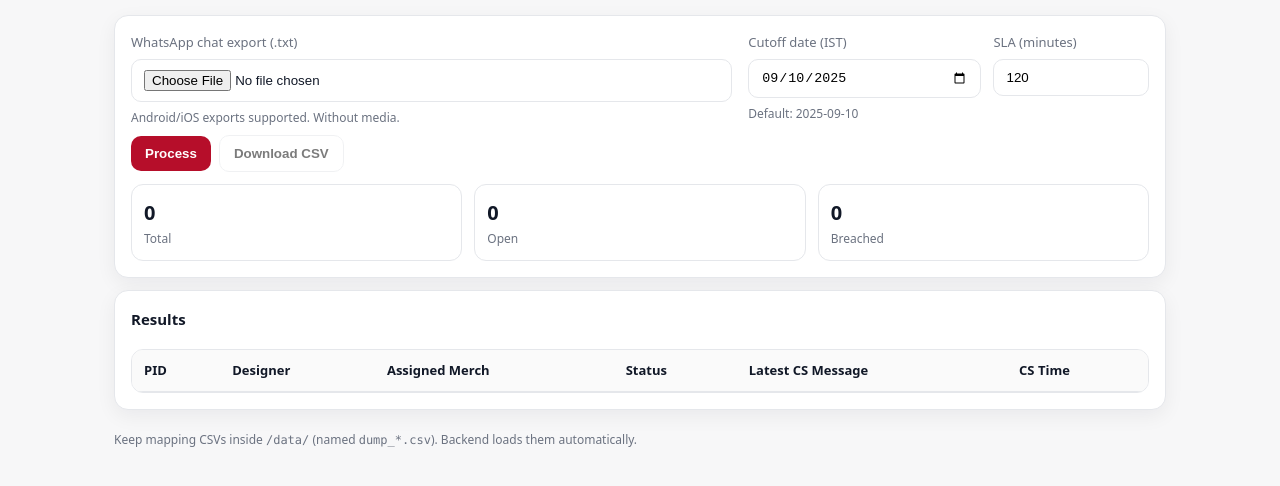
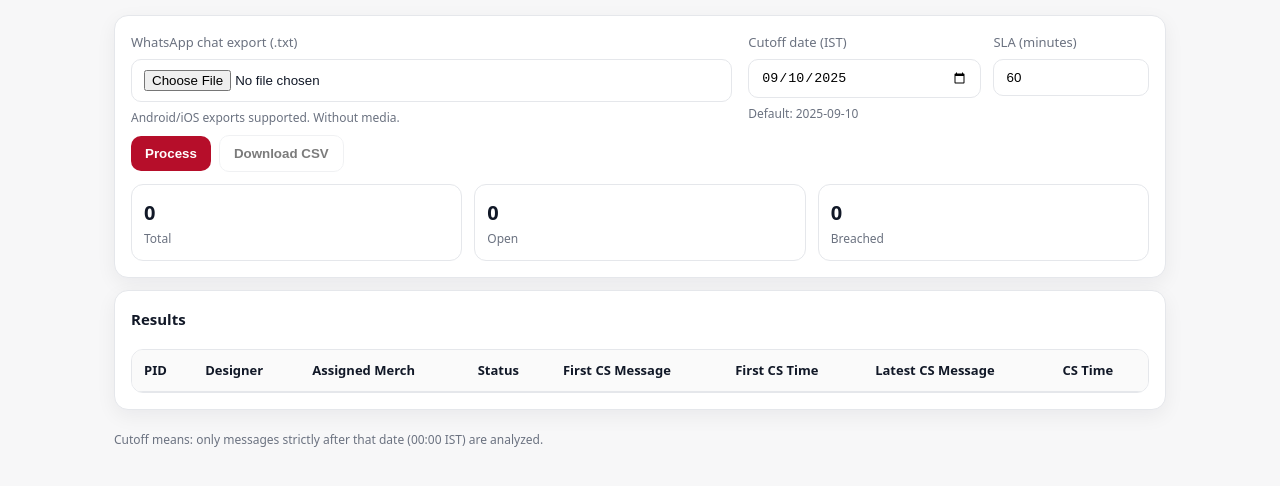
Before and after one commit to prashanta-dev7/aza-open-queries, a website: page index.html in a window 1280 px wide. Shown: the part 88-574 px from the top of the page. Drawn offline with Linux system fonts and the light colour scheme.

Commit message:
Update index.html

```diff
--- a/index.html
+++ b/index.html
@@ -7,81 +7,46 @@
 
   <style>
     :root{
-      --bg: #f7f7f8;
-      --card: #ffffff;
-      --text: #111827;
-      --muted: #6b7280;
-      --border: #e5e7eb;
-      --brand: #b60e2a;
-      --ok: #1f6f37;        /* closed */
-      --warn: #7a5b00;      /* open */
-      --breach: #8a1c1c;    /* breached */
-      --table-head: #fafafa;
-      --radius: 14px;
-      --shadow: 0 6px 20px rgba(17,24,39,.06);
+      --bg: #f7f7f8; --card: #ffffff; --text: #111827; --muted: #6b7280; --border: #e5e7eb;
+      --brand: #b60e2a; --ok:#1f6f37; --warn:#7a5b00; --breach:#8a1c1c; --table-head:#fafafa;
+      --radius: 14px; --shadow: 0 6px 20px rgba(17,24,39,.06);
     }
     *{box-sizing:border-box}
-    html,body{height:100%}
-    body{
-      margin:0; background:var(--bg); color:var(--text);
-      font: 15px/1.6 system-ui, -apple-system, Segoe UI, Roboto, Arial, sans-serif;
-    }
-    .container{max-width:1100px; margin:0 auto; padding:24px}
-    header{margin-bottom:18px;}
-    h1{font-size:20px; margin:0; letter-spacing:.2px}
-    .brand-dot{width:12px; height:12px; border-radius:50%; background:var(--brand); display:inline-block; margin-right:8px}
+    body{margin:0;background:var(--bg);color:var(--text);font:15px/1.6 system-ui,-apple-system,Segoe UI,Roboto,Arial,sans-serif}
+    .container{max-width:1100px;margin:0 auto;padding:24px}
+    header{margin-bottom:18px}
+    h1{font-size:20px;margin:0;letter-spacing:.2px}
+    .brand-dot{width:12px;height:12px;border-radius:50%;background:var(--brand);display:inline-block;margin-right:8px}
     .muted{color:var(--muted)}
-    .row{display:grid; grid-template-columns: 1.2fr .8fr; gap:16px}
+    .row{display:grid;grid-template-columns:1.2fr .8fr;gap:16px}
     @media (max-width: 820px){ .row{grid-template-columns:1fr} }
-
-    .card{
-      background:var(--card); border:1px solid var(--border); border-radius:var(--radius);
-      box-shadow:var(--shadow);
-    }
+    .card{background:var(--card);border:1px solid var(--border);border-radius:var(--radius);box-shadow:var(--shadow)}
     .card-body{padding:16px}
-    .card-title{font-weight:600; margin:0 0 10px}
-
-    label{display:block; font-size:13px; color:var(--muted); margin-bottom:6px}
-    input[type="file"], input[type="date"], input[type="number"]{
-      width:100%; padding:10px 12px; border:1px solid var(--border); border-radius:10px; background:#fff;
-      outline:none; transition:border-color .15s ease;
-    }
+    .card-title{font-weight:600;margin:0 0 10px}
+    label{display:block;font-size:13px;color:var(--muted);margin-bottom:6px}
+    input[type="file"],input[type="date"],input[type="number"]{width:100%;padding:10px 12px;border:1px solid var(--border);border-radius:10px;background:#fff;outline:none;transition:border-color .15s ease}
     input:focus{border-color:#cbd5e1}
-
-    .btn{
-      appearance:none; border:0; border-radius:10px; padding:10px 14px; font-weight:600; cursor:pointer;
-      transition: transform .04s ease, filter .15s ease;
-    }
-    .btn:active{transform: translateY(1px)}
-    .btn-primary{background:var(--brand); color:#fff}
-    .btn-primary:hover{filter: brightness(.96)}
-    .btn-secondary{background:#fff; color:#111; border:1px solid var(--border)}
-    .btn-secondary:hover{filter: brightness(.98)}
-    .btn:disabled{opacity:.55; cursor:not-allowed}
-
-    .toolbar{display:flex; gap:8px; align-items:center; margin-top:8px}
-
-    /* Table */
-    .table-wrap{border:1px solid var(--border); border-radius:12px; overflow:hidden; background:#fff}
-    table{width:100%; border-collapse:collapse; font-size:13px}
-    thead th{background:var(--table-head); position:sticky; top:0; z-index:1}
-    th, td{padding:10px 12px; text-align:left; border-bottom:1px solid var(--border); vertical-align:top}
+    .btn{appearance:none;border:0;border-radius:10px;padding:10px 14px;font-weight:600;cursor:pointer;transition:transform .04s ease,filter .15s ease}
+    .btn:active{transform:translateY(1px)}
+    .btn-primary{background:var(--brand);color:#fff}.btn-primary:hover{filter:brightness(.96)}
+    .btn-secondary{background:#fff;color:#111;border:1px solid var(--border)}.btn-secondary:hover{filter:brightness(.98)}
+    .btn:disabled{opacity:.55;cursor:not-allowed}
+    .toolbar{display:flex;gap:8px;align-items:center;margin-top:8px}
+    .table-wrap{border:1px solid var(--border);border-radius:12px;overflow:hidden;background:#fff}
+    table{width:100%;border-collapse:collapse;font-size:13px}
+    thead th{background:var(--table-head);position:sticky;top:0;z-index:1}
+    th,td{padding:10px 12px;text-align:left;border-bottom:1px solid var(--border);vertical-align:top}
     tbody tr:hover{background:#fafafa}
-    .mono{font-family: ui-monospace, SFMono-Regular, Menlo, Monaco, Consolas, "Liberation Mono", monospace}
-
-    .pill{
-      display:inline-block; padding:2px 8px; border-radius:999px; font-size:12px; font-weight:600
-    }
-    .pill-open{background:#fff3cd; color:var(--warn)}
-    .pill-breach{background:#fde2e1; color:var(--breach)}
-    .pill-closed{background:#e7f5e8; color:var(--ok)}
-
-    .stats{display:grid; grid-template-columns:repeat(3,1fr); gap:12px; margin-top:12px}
-    .stat{padding:12px; border:1px solid var(--border); border-radius:12px; background:#fff}
-    .stat .k{font-size:20px; font-weight:800}
-    .stat .l{font-size:12px; color:var(--muted)}
-
-    .footer{margin-top:20px; font-size:12px; color:var(--muted)}
+    .mono{font-family:ui-monospace,SFMono-Regular,Menlo,Monaco,Consolas,"Liberation Mono",monospace}
+    .pill{display:inline-block;padding:2px 8px;border-radius:999px;font-size:12px;font-weight:600}
+    .pill-open{background:#fff3cd;color:var(--warn)}
+    .pill-breach{background:#fde2e1;color:var(--breach)}
+    .pill-closed{background:#e7f5e8;color:var(--ok)}
+    .stats{display:grid;grid-template-columns:repeat(3,1fr);gap:12px;margin-top:12px}
+    .stat{padding:12px;border:1px solid var(--border);border-radius:12px;background:#fff}
+    .stat .k{font-size:20px;font-weight:800}
+    .stat .l{font-size:12px;color:var(--muted)}
+    .footer{margin-top:20px;font-size:12px;color:var(--muted)}
   </style>
 </head>
 <body>
@@ -91,7 +56,6 @@
       <div class="muted" style="margin-top:4px">Upload WhatsApp <span class="mono">.txt</span>. Mapping is read from <span class="mono">/data/dump_*.csv</span>. No DB.</div>
     </header>
 
-    <!-- Controls -->
     <div class="card" style="margin-bottom:12px">
       <div class="card-body">
         <div class="row">
@@ -108,7 +72,7 @@
             </div>
             <div>
               <label for="sla">SLA (minutes)</label>
-              <input type="number" id="sla" min="1" step="1" value="120" required />
+              <input type="number" id="sla" min="1" step="1" value="60" required />
             </div>
           </div>
         </div>
@@ -119,32 +83,21 @@
           <span id="status" class="muted"></span>
         </div>
 
-        <!-- Tiny stats -->
         <div class="stats">
-          <div class="stat">
-            <div class="k" id="statTotal">0</div>
-            <div class="l">Total</div>
-          </div>
-          <div class="stat">
-            <div class="k" id="statOpen">0</div>
-            <div class="l">Open</div>
-          </div>
-          <div class="stat">
-            <div class="k" id="statBreached">0</div>
-            <div class="l">Breached</div>
-          </div>
+          <div class="stat"><div class="k" id="statTotal">0</div><div class="l">Total</div></div>
+          <div class="stat"><div class="k" id="statOpen">0</div><div class="l">Open</div></div>
+          <div class="stat"><div class="k" id="statBreached">0</div><div class="l">Breached</div></div>
         </div>
       </div>
     </div>
 
-    <!-- Results -->
     <div class="card">
       <div class="card-body">
-        <div style="display:flex; align-items:center; justify-content:space-between; margin-bottom:8px">
+        <div style="display:flex;align-items:center;justify-content:space-between;margin-bottom:8px">
           <div class="card-title">Results</div>
           <div id="summary" class="muted" style="font-size:13px"></div>
         </div>
-        <div class="table-wrap" style="max-height:65vh; overflow:auto">
+        <div class="table-wrap" style="max-height:65vh;overflow:auto">
           <table>
             <thead>
               <tr>
@@ -152,6 +105,8 @@
                 <th>Designer</th>
                 <th>Assigned Merch</th>
                 <th>Status</th>
+                <th>First CS Message</th>
+                <th>First CS Time</th>
                 <th>Latest CS Message</th>
                 <th>CS Time</th>
               </tr>
@@ -162,79 +117,65 @@
       </div>
     </div>
 
-    <div class="footer">Keep mapping CSVs inside <span class="mono">/data/</span> (named <span class="mono">dump_*.csv</span>). Backend loads them automatically.</div>
+    <div class="footer">Cutoff means: only messages strictly after that date (00:00 IST) are analyzed.</div>
   </div>
 
   <script>
-    // Defaults
-    const cutoffInput = document.getElementById('cutoff');
-    cutoffInput.value = '2025-09-10';
-
+    const cutoffInput = document.getElementById('cutoff'); cutoffInput.value = '2025-09-10';
     const processBtn = document.getElementById('processBtn');
     const downloadBtn = document.getElementById('downloadCsvBtn');
     const statusSpan = document.getElementById('status');
     const tbody = document.getElementById('tbody');
     const summarySpan = document.getElementById('summary');
-
     const statTotal = document.getElementById('statTotal');
     const statOpen = document.getElementById('statOpen');
     const statBreached = document.getElementById('statBreached');
-
     let lastCsvBlobUrl = null;
 
     processBtn.addEventListener('click', async () => {
       const chatFile = document.getElementById('chat').files[0];
       if (!chatFile) { alert('Please choose the WhatsApp .txt file'); return; }
-
-      processBtn.disabled = true; downloadBtn.disabled = true;
-      statusSpan.textContent = 'Processing…';
+      processBtn.disabled = true; downloadBtn.disabled = true; statusSpan.textContent = 'Processing…';
 
       try {
         const chatText = await chatFile.text();
         const cutoffDate = document.getElementById('cutoff').value || '2025-09-10';
-        const slaMinutes = parseInt(document.getElementById('sla').value || '120', 10);
+        const slaMinutes = parseInt(document.getElementById('sla').value || '60', 10);
 
         const res = await fetch('/api/backend', {
           method: 'POST',
           headers: { 'Content-Type': 'application/json' },
           body: JSON.stringify({ chatText, cutoffDate, slaMinutes })
         });
-
         if (!res.ok) throw new Error(await res.text());
         const { rows, csv, meta } = await res.json();
 
-        // Stats
         const total = rows?.length || 0;
         const openCount = rows.filter(r => (r.status||'').toLowerCase().startsWith('open')).length;
         const breachedCount = rows.filter(r => (r.status||'').toLowerCase().includes('breach')).length;
-
-        statTotal.textContent = total;
-        statOpen.textContent = openCount;
-        statBreached.textContent = breachedCount;
+        statTotal.textContent = total; statOpen.textContent = openCount; statBreached.textContent = breachedCount;
 
         summarySpan.textContent = `Cutoff: ${cutoffDate} • SLA: ${slaMinutes} min • Mapping: ${meta?.mappingCount ?? 0} PIDs`;
 
-        // Table
         tbody.innerHTML = '';
         for (const r of rows) {
           const tr = document.createElement('tr');
-
           const pillClass = r.status?.toLowerCase().includes('breach') ? 'pill-breach'
                            : r.status?.toLowerCase().startsWith('open') ? 'pill-open'
                            : 'pill-closed';
-
           tr.innerHTML = `
             <td class="mono">${esc(r.pid)}</td>
             <td>${esc(r.designer || '')}</td>
             <td>${esc(r.assigned_merch || '')}</td>
             <td><span class="pill ${pillClass}">${esc(r.status || '')}</span></td>
+            <td>${esc(r.first_cs_preview || '')}</td>
+            <td class="mono">${esc(r.first_cs_ts_ist || '')}</td>
             <td>${esc(r.latest_cs_preview || '')}</td>
             <td class="mono">${esc(r.cs_ts_ist || '')}</td>
           `;
           tbody.appendChild(tr);
         }
 
-        // CSV
         if (lastCsvBlobUrl) URL.revokeObjectURL(lastCsvBlobUrl);
         const blob = new Blob([csv], { type: 'text/csv;charset=utf-8' });
         lastCsvBlobUrl = URL.createObjectURL(blob);
@@ -243,26 +184,15 @@
           const a = document.createElement('a');
           a.href = lastCsvBlobUrl;
           a.download = `open_queries_${new Date().toISOString().slice(0,10)}.csv`;
-          document.body.appendChild(a);
-          a.click();
-          document.body.removeChild(a);
+          document.body.appendChild(a); a.click(); document.body.removeChild(a);
         };
-
         statusSpan.textContent = 'Done';
       } catch (err) {
-        console.error(err);
-        alert('Error: ' + err.message);
-        statusSpan.textContent = 'Error';
-      } finally {
-        processBtn.disabled = false;
-      }
+        console.error(err); alert('Error: ' + err.message); statusSpan.textContent = 'Error';
+      } finally { processBtn.disabled = false; }
     });
 
-    function esc(s){
-      return (s ?? '').toString()
-        .replace(/&/g,'&amp;')
-        .replace(/</g,'&lt;');
-    }
+    function esc(s){ return (s ?? '').toString().replace(/&/g,'&amp;').replace(/</g,'&lt;'); }
   </script>
 </body>
 </html>
```
